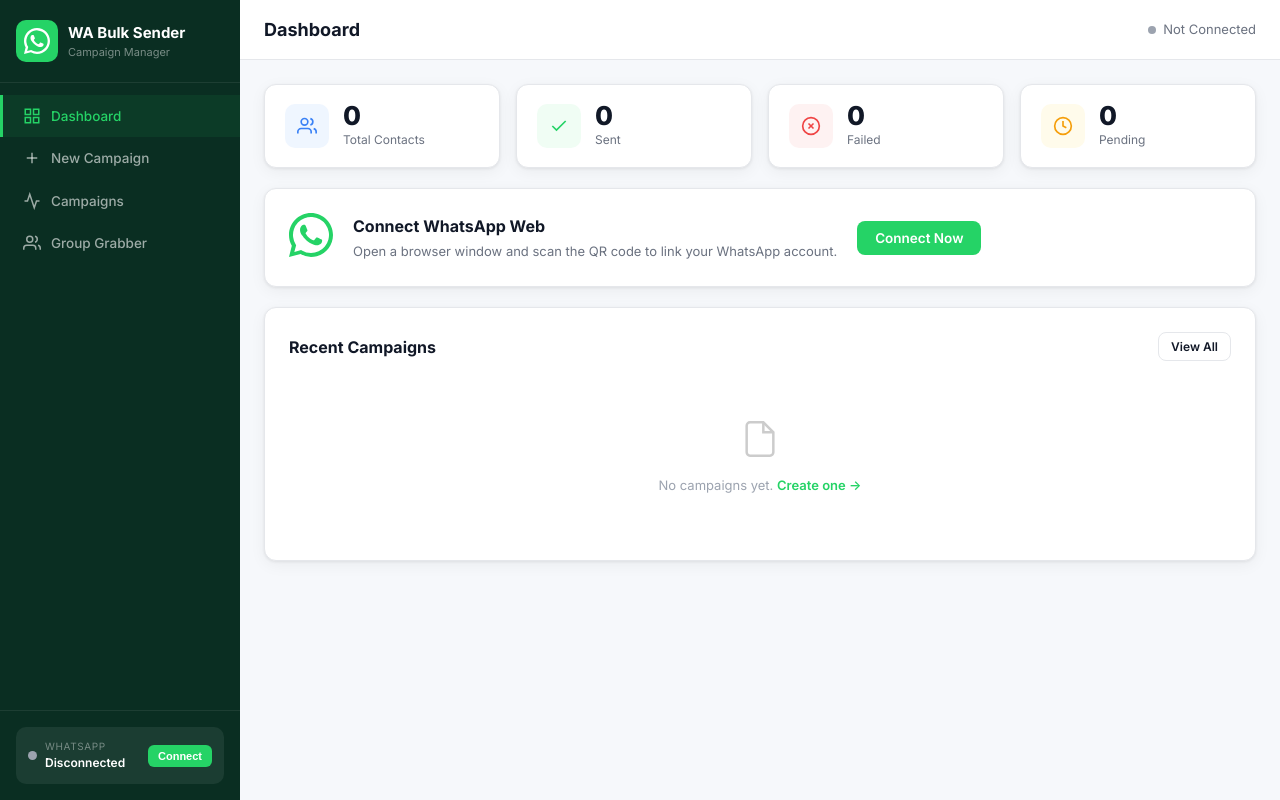
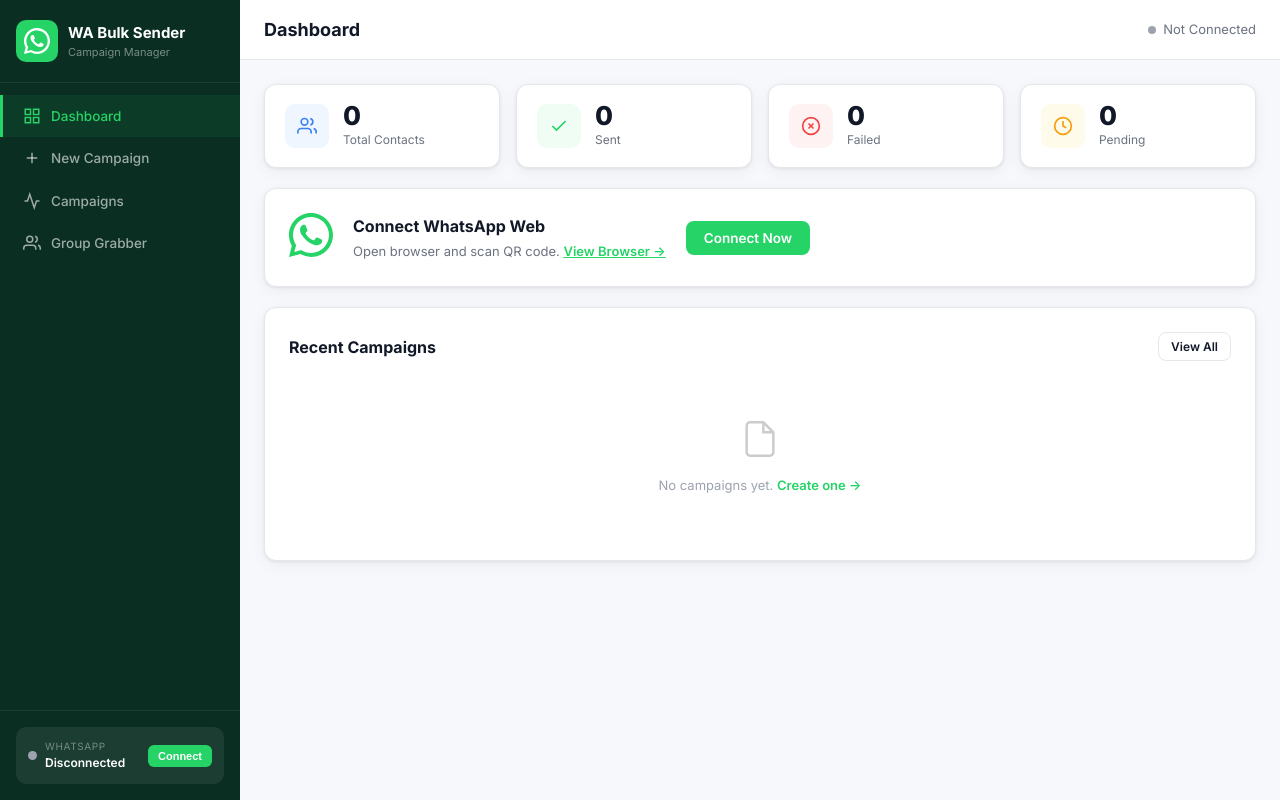
Before and after one commit to ecnodev12/whatsappautomation, a Flask app: page / in a window 1280 px wide. Run offline with Flask 3, Linux system fonts and the light colour scheme; parts of the project's set-up code (start-up, migrations or seed data) failed here and were passed over.

Commit message:
Add VNC/noVNC support for remote browser access in cloud deployment

```diff
--- a/app.py
+++ b/app.py
@@ -58,6 +58,50 @@
 def index():
     """Main dashboard page"""
     return render_template('index.html')
+
+@app.route('/vnc')
+def vnc_viewer():
+    """Redirect to noVNC browser viewer"""
+    # In production, this will show the browser via VNC
+    # Get the current host
+    host = request.host.split(':')[0]
+    # Redirect to noVNC on port 6080
+    return f'''
+    <!DOCTYPE html>
+    <html>
+    <head>
+        <title>WhatsApp Browser Viewer</title>
+        <style>
+            body {{ margin: 0; padding: 20px; font-family: Arial; background: #1e1e1e; color: white; }}
+            .container {{ max-width: 800px; margin: 0 auto; }}
+            h1 {{ color: #25D366; }}
+            .info {{ background: #2d2d2d; padding: 20px; border-radius: 8px; margin: 20px 0; }}
+            .btn {{ display: inline-block; padding: 12px 24px; background: #25D366; color: white;
+                    text-decoration: none; border-radius: 6px; margin: 10px 5px; }}
+            iframe {{ width: 100%; height: 80vh; border: 2px solid #25D366; border-radius: 8px; }}
+        </style>
+    </head>
+    <body>
+        <div class="container">
+            <h1>🖥️ WhatsApp Browser Viewer</h1>
+            <div class="info">
+                <p><strong>This is your WhatsApp Web browser running in the cloud!</strong></p>
+                <p>You can interact with it just like a local browser:</p>
+                <ul>
+                    <li>✅ Scan the QR code directly here</li>
+                    <li>✅ View messages and chats</li>
+                    <li>✅ Watch campaigns run in real-time</li>
+                </ul>
+                <p><strong>VNC Password:</strong> whatsapp</p>
+            </div>
+            <iframe src="http://{host}:6080/vnc.html?autoconnect=true&password=whatsapp"></iframe>
+            <div class="info">
+                <a href="/" class="btn">← Back to Dashboard</a>
+            </div>
+        </div>
+    </body>
+    </html>
+    '''
 
 @app.route('/api/campaigns', methods=['GET'])
 def get_campaigns():
--- a/public/index.html
+++ b/public/index.html
@@ -133,7 +133,7 @@
           </div>
           <div>
             <h2>Connect WhatsApp Web</h2>
-            <p>Open a browser window and scan the QR code to link your WhatsApp account.</p>
+            <p>Open browser and scan QR code. <a href="/vnc" target="_blank" style="color:#25D366;font-weight:600;">View Browser →</a></p>
           </div>
           <button class="btn btn-primary" id="connectBtn" onclick="connectWhatsApp()">
             Connect Now
--- a/static/app.js
+++ b/static/app.js
@@ -104,10 +104,13 @@
     const r = await fetch('/api/whatsapp/connect', { method: 'POST' });
     const d = await r.json();
     if (d.success) {
-      toast('Browser started!', 'success');
-      showMsg('connectionMessage', 'Connecting to WhatsApp Web...', 'info');
-      // Start polling for QR code
-      showQRCodeModal();
+      toast('Browser starting! Opening viewer...', 'success');
+      showMsg('connectionMessage', 'Browser started successfully!', 'success');
+      // Open VNC viewer in new tab after 2 seconds
+      setTimeout(() => {
+        window.open('/vnc', '_blank', 'width=1200,height=800');
+        toast('Browser viewer opened in new tab. Scan QR code there!', 'info');
+      }, 2000);
     } else {
       toast(d.error || 'Connection failed', 'error');
     }
--- a/templates/index.html
+++ b/templates/index.html
@@ -133,7 +133,7 @@
           </div>
           <div>
             <h2>Connect WhatsApp Web</h2>
-            <p>Open a browser window and scan the QR code to link your WhatsApp account.</p>
+            <p>Open browser and scan QR code. <a href="/vnc" target="_blank" style="color:#25D366;font-weight:600;">View Browser →</a></p>
           </div>
           <button class="btn btn-primary" id="connectBtn" onclick="connectWhatsApp()">
             Connect Now
--- a/whatsapp_worker.py
+++ b/whatsapp_worker.py
@@ -89,11 +89,10 @@
     def _browser_thread_worker(self):
         try:
             self.playwright = sync_playwright().start()
-            # Check if running in a cloud/production environment
-            is_production = os.getenv('RAILWAY_ENVIRONMENT') or os.getenv('RENDER') or os.getenv('VERCEL') or os.getenv('GOOGLE_CLOUD_PROJECT')
-            headless_mode = bool(is_production)  # Run headless in production, headed locally
+            # Always run in headed mode - VNC provides display in cloud
+            headless_mode = False
 
-            logger.info(f"Starting browser in {'headless' if headless_mode else 'headed'} mode")
+            logger.info("Starting browser in headed mode (visible via VNC in cloud)")
 
             self.context = self.playwright.chromium.launch_persistent_context(
                 user_data_dir=Config.SESSION_FOLDER,
```
Also changed, not shown: public/static/app.js (+7 -4 lines), 2 other files.
